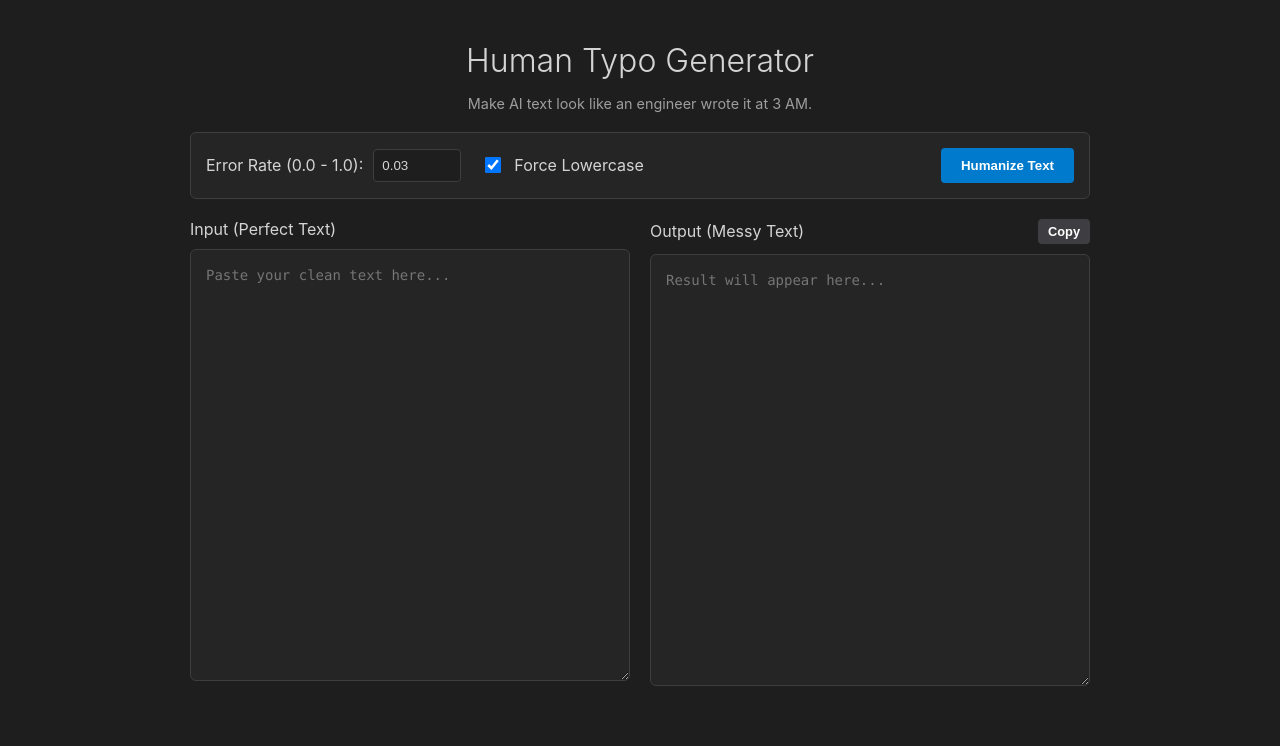
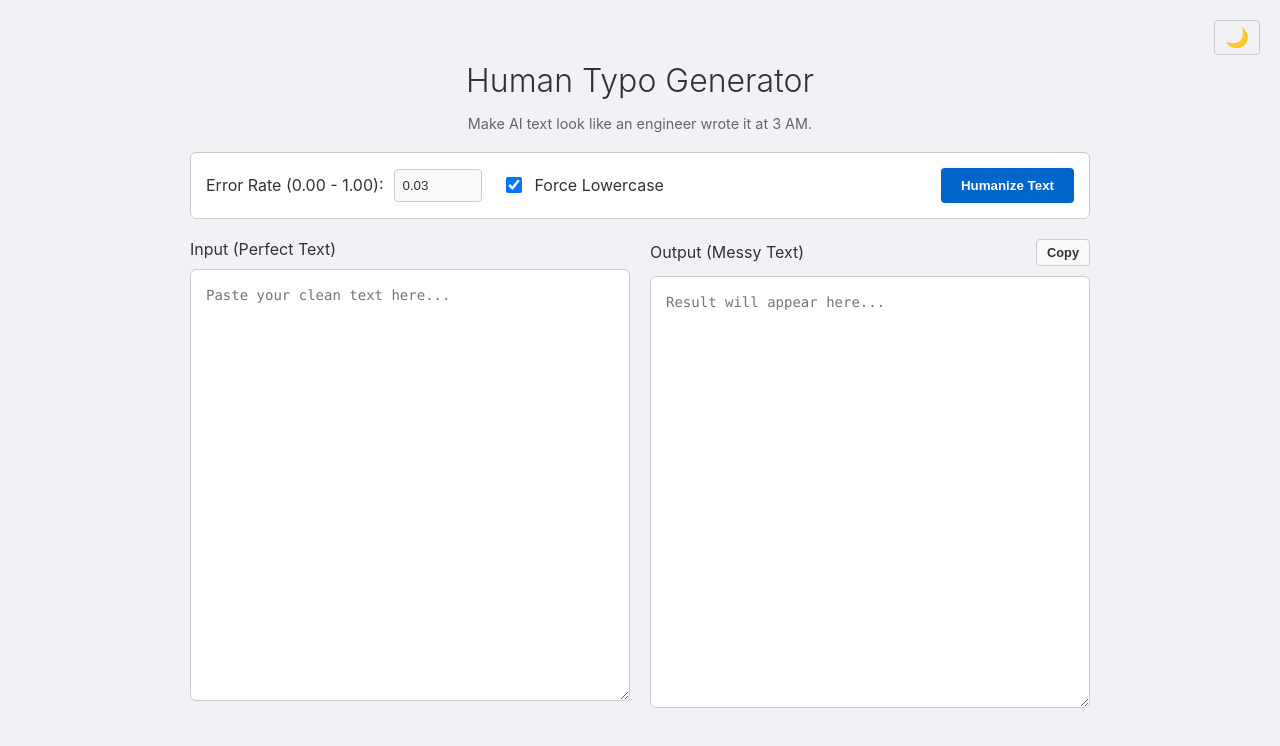
Before and after one commit to antonl-dev/draft-mode, a plain HTML site: page index.html in a window 1280 px wide. Drawn offline with Linux system fonts and the light colour scheme.

Commit message:
add dark/white mode and remember it

```diff
--- a/index.html
+++ b/index.html
@@ -8,6 +8,9 @@
 </head>
 <body>
 
+    <!-- Theme Toggle Button -->
+    <button id="themeToggle" class="theme-btn" aria-label="Toggle Theme">☀️</button>
+
     <div class="container">
         <header>
             <h1>Human Typo Generator</h1>
@@ -16,8 +19,8 @@
 
         <div class="controls">
             <div class="control-group">
-                 <label for="errorRate">Error Rate (0.0 - 1.0):</label>
-                 <input type="number" id="errorRate" step="0.01" min="0" max="1" value="0.03">
+                <label for="errorRate">Error Rate (0.00 - 1.00):</label>
+                <input type="number" id="errorRate" step="0.01" min="0" max="1" value="0.03">
             </div>
 
             <div class="control-group checkbox-group">
@@ -25,7 +28,7 @@
                 <label for="forceLower">Force Lowercase</label>
             </div>
 
-            <button id="generateBtn">Humanize Text</button>
+            <button id="generateBtn" class="action-btn">Humanize Text</button>
         </div>
 
         <div class="editor-area">
@@ -37,7 +40,7 @@
             <div class="input-group">
                 <div class="output-header">
                     <label>Output (Messy Text)</label>
-                    <button id="copyBtn">Copy</button>
+                    <button id="copyBtn" class="secondary-btn">Copy</button>
                 </div>
                 <textarea id="outputText" readonly placeholder="Result will appear here..."></textarea>
             </div>
--- a/script.js
+++ b/script.js
@@ -1,4 +1,37 @@
-// QWERTY Adjacency Map
+// --- THEME LOGIC ---
+const themeToggleBtn = document.getElementById('themeToggle');
+const htmlElement = document.documentElement;
+
+// Check Local Storage or System Preference
+const currentTheme = localStorage.getItem('theme') ||
+    (window.matchMedia('(prefers-color-scheme: light)').matches ? 'light' : 'dark');
+
+if (currentTheme === 'light') {
+    htmlElement.setAttribute('data-theme', 'light');
+    themeToggleBtn.textContent = '🌙'; // Show moon if currently light
+} else {
+    htmlElement.setAttribute('data-theme', 'dark');
+    themeToggleBtn.textContent = '☀️'; // Show sun if currently dark
+}
+
+themeToggleBtn.addEventListener('click', () => {
+    const isLight = htmlElement.getAttribute('data-theme') === 'light';
+
+    if (isLight) {
+        // Switch to Dark
+        htmlElement.setAttribute('data-theme', 'dark');
+        localStorage.setItem('theme', 'dark');
+        themeToggleBtn.textContent = '☀️';
+    } else {
+        // Switch to Light
+        htmlElement.setAttribute('data-theme', 'light');
+        localStorage.setItem('theme', 'light');
+        themeToggleBtn.textContent = '🌙';
+    }
+});
+
+// --- TYPO LOGIC ---
+
 const keyboardNeighbors = {
     'q': '12wa', 'w': 'qase32', 'e': 'wsdr43', 'r': 'edft54', 't': 'rfgy65', 'y': 'tghu76', 'u': 'yhji87', 'i': 'ujko98', 'o': 'iklp09', 'p': 'ol[-0',
     'a': 'qwsz', 's': 'qweadzx', 'd': 'wersfxc', 'f': 'ertdgcv', 'g': 'rtyfhvb', 'h': 'tyugjbn', 'j': 'yuihkmn', 'k': 'uiojlm,', 'l': 'iopk;.,',
@@ -35,9 +68,6 @@ function addTypos(text, errorRate, forceLower) {
 
         // Execute Error
         if (errorType === 'neighbor') {
-            // We always look up using lowercase char, because our map is lowercase
-            // but we might need to decide case for the result later?
-            // For now, neighbors return as defined in map (lowercase) which is realistic for misses.
             const lowerChar = char.toLowerCase();
 
             if (keyboardNeighbors[lowerChar]) {
--- a/style.css
+++ b/style.css
@@ -1,10 +1,24 @@
 :root {
+    /* DARK MODE (Default) */
     --bg-color: #1e1e1e;
     --card-bg: #252526;
     --text-color: #d4d4d4;
+    --text-muted: #a0a0a0;
     --accent-color: #007acc;
     --border-color: #3e3e42;
+    --input-bg: #1e1e1e;
     --font-mono: 'Consolas', 'Monaco', 'Courier New', monospace;
+}
+
+/* LIGHT MODE OVERRIDES */
+[data-theme="light"] {
+    --bg-color: #f0f2f5;
+    --card-bg: #ffffff;
+    --text-color: #333333;
+    --text-muted: #666666;
+    --accent-color: #0066cc;
+    --border-color: #cccccc;
+    --input-bg: #f9f9f9;
 }
 
 body {
@@ -15,11 +29,24 @@ body {
     padding: 20px;
     display: flex;
     justify-content: center;
+    transition: background-color 0.3s, color 0.3s;
+}
+
+.theme-btn {
+    position: absolute;
+    top: 20px;
+    right: 20px;
+    background: transparent;
+    border: 1px solid var(--border-color);
+    font-size: 1.2rem;
+    padding: 5px 10px;
+    margin: 0;
 }
 
 .container {
     width: 100%;
     max-width: 900px;
+    margin-top: 20px;
 }
 
 header {
@@ -33,7 +60,7 @@ h1 {
 }
 
 p {
-    opacity: 0.7;
+    color: var(--text-muted);
     font-size: 0.9rem;
 }
 
@@ -47,6 +74,7 @@ p {
     margin-bottom: 20px;
     border: 1px solid var(--border-color);
     flex-wrap: wrap;
+    transition: background-color 0.3s, border-color 0.3s;
 }
 
 .control-group {
@@ -57,6 +85,7 @@ p {
 
 .checkbox-group {
     cursor: pointer;
+    user-select: none;
 }
 
 .checkbox-group input {
@@ -66,7 +95,7 @@ p {
 }
 
 input[type="number"] {
-    background: var(--bg-color);
+    background: var(--input-bg);
     border: 1px solid var(--border-color);
     color: var(--text-color);
     padding: 8px;
@@ -75,26 +104,34 @@ input[type="number"] {
 }
 
 button {
+    border-radius: 4px;
+    cursor: pointer;
+    font-weight: bold;
+    transition: all 0.2s;
+}
+
+.action-btn {
     background-color: var(--accent-color);
     color: white;
     border: none;
     padding: 10px 20px;
-    border-radius: 4px;
-    cursor: pointer;
-    font-weight: bold;
-    transition: background 0.2s;
     margin-left: auto;
 }
 
-button:hover {
+.action-btn:hover {
     filter: brightness(1.1);
 }
 
-#copyBtn {
-    background-color: #3e3e42;
+.secondary-btn {
+    background-color: var(--input-bg);
+    color: var(--text-color);
+    border: 1px solid var(--border-color);
     padding: 5px 10px;
     font-size: 0.8rem;
-    margin-left: 0;
+}
+
+.secondary-btn:hover {
+    border-color: var(--accent-color);
 }
 
 .editor-area {
@@ -107,7 +144,7 @@ button:hover {
     .editor-area {
         grid-template-columns: 1fr;
     }
-    button {
+    .action-btn {
         margin-left: 0;
         width: 100%;
     }
@@ -136,6 +173,7 @@ textarea {
     line-height: 1.5;
     min-height: 400px;
     resize: vertical;
+    transition: background-color 0.3s, border-color 0.3s, color 0.3s;
 }
 
 textarea:focus {
```
